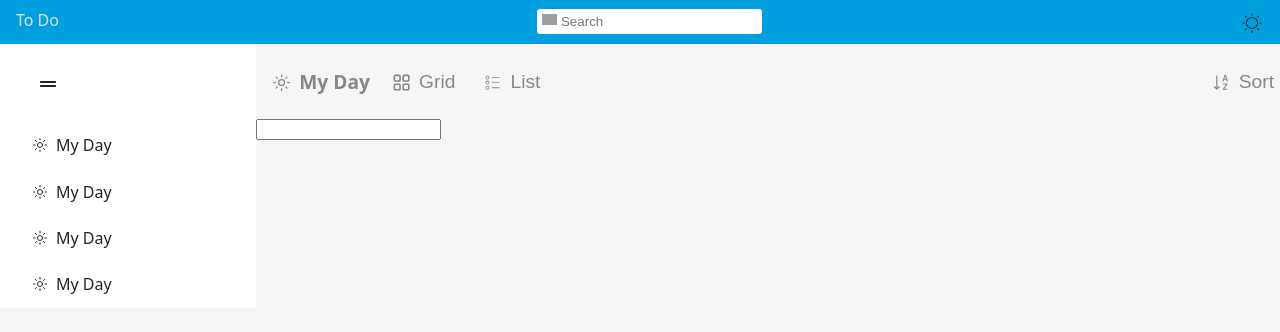
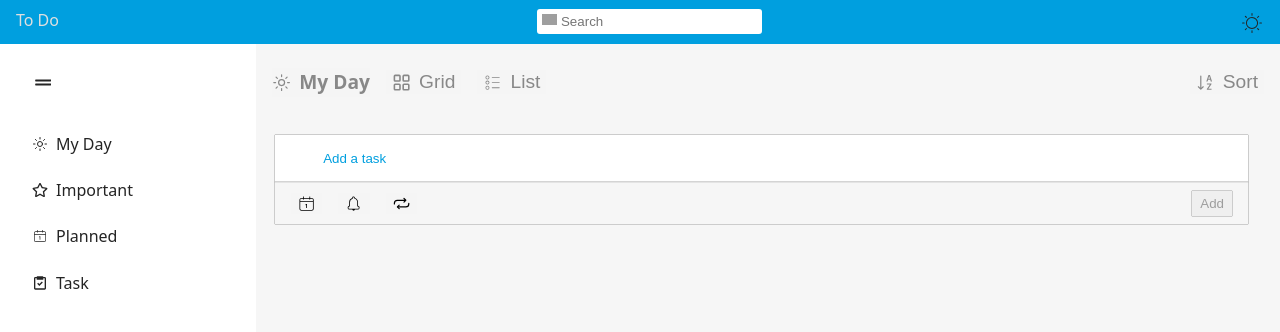
Before and after one commit to sachinsvs13/To-do-app, a React (Vite) app in the folder front-end/: page / in a window 1280 px wide. Shown: the top 332 px of the page. Built offline with nearby package versions, Linux system fonts and the light colour scheme; grey boxes are pictures that could not be loaded.

Commit message:
just some styling

```diff
--- a/front-end/src/Components/PagesNavigation.jsx
+++ b/front-end/src/Components/PagesNavigation.jsx
@@ -2,6 +2,11 @@
 import { IoSunnyOutline } from "react-icons/io5";
 import "../Styles/PageNavigation.css";
 import { useState } from "react";
+import { FaRegStar } from "react-icons/fa";
+import { CiCalendarDate } from "react-icons/ci";
+import { BiTask } from "react-icons/bi";
+
+
 
 export default function PagesNavigation() {
   const [IsActive, setIsActive] = useState(true);
@@ -20,16 +25,16 @@
               My Day
             </li>
             <li className="items">
-              <IoSunnyOutline className="icon" />
-              My Day
+              <FaRegStar className="icon" />
+              Important
             </li>
             <li className="items">
-              <IoSunnyOutline className="icon" />
-              My Day
+              <CiCalendarDate className="icon" />
+              Planned
             </li>
             <li className="items">
-              <IoSunnyOutline className="icon" />
-              My Day
+              <BiTask className="icon" />
+              Task
             </li>
           </ul>
         </div>
--- a/front-end/src/Pages/home.jsx
+++ b/front-end/src/Pages/home.jsx
@@ -3,34 +3,53 @@
 import { LuLayoutGrid } from "react-icons/lu";
 import { CiCircleList } from "react-icons/ci";
 import { BsSortAlphaDown } from "react-icons/bs";
+import { CiCalendarDate } from "react-icons/ci";
+import { CiBellOn } from "react-icons/ci";
+import { IoRepeatOutline } from "react-icons/io5";
 
 export default function Home() {
   return (
     <main>
-      <div className="setting">
-        <div className="left-setting">
-          <h3 className="top">
+      <div className="setting-container">
+        <div className="setting">
+          <h3 className="options">
             <IoSunnyOutline className="icon" />
             My Day
           </h3>
-          <button className="top">
+          <button className="options">
             <LuLayoutGrid className="icon" />
             Grid
           </button>
-          <button className="top">
+          <button className="options">
             <CiCircleList className="icon" />
             List
           </button>
         </div>
-        <div className="left-setting">
-          <button className="top">
+        <div className="setting">
+          <button className="options" style={{marginRight : "1rem"}}>
             <BsSortAlphaDown className="icon" />
             Sort
           </button>
         </div>
       </div>
-      <div>
-        <input type="text"/>
+      <div className="task-container">
+        <input type="text" placeholder="Add a task" className="task-input" />
+        <div className="task-options-container">
+          <div className="task-options">
+            <button className="options" style={{color : 'black'}}>
+              <CiCalendarDate />
+            </button>
+            <button className="options" style={{color : 'black'}}>
+              <CiBellOn />
+            </button>
+            <button className="options" style={{color : 'black'}}>
+              <IoRepeatOutline />
+            </button>
+          </div>
+          <div className="task-options">
+            <button className="add-btn">Add</button>
+          </div>
+        </div>
       </div>
     </main>
   );
--- a/front-end/src/Styles/Home.css
+++ b/front-end/src/Styles/Home.css
@@ -2,17 +2,18 @@
   flex: 1 1 auto;
 }
 
-.setting {
+.setting-container {
   display: flex;
   justify-content: space-between;
   margin-top: 0.3rem;
 }
-.left-setting {
+
+.setting {
   display: flex;
   align-items: center;
 }
 
-.top {
+.options {
   color: rgb(136, 136, 136);
   display: flex;
   margin-left: 1rem;
@@ -20,4 +21,52 @@
   font-size: 1.2rem;
   border: none;
   background-color: rgba(245, 245, 245, 0.87);
+  cursor : pointer;
 }
+
+.task-container{
+  padding: 1.2rem 2rem 0 1.2rem;
+  flex-direction: column;
+  display: flex;
+}
+
+.task-input{
+  padding: 1rem 0.5rem 1rem 3rem;
+  flex: 1 1 auto;
+  outline: none;
+  border : none;
+  box-shadow: 0px 0px 1px 0px rgb(0, 0, 0);
+}
+
+.task-input::placeholder{
+  color: #009fdf;
+}
+
+.task-input:focus::placeholder{
+  color: #3d3d3d;
+  transition: 0.5s;
+}
+
+.task-options-container{
+  display: flex;
+  justify-content: space-between;
+  padding : 0.5rem 0;
+  margin: 0;
+  border-top: 1px solid #e4e4e4;
+  box-shadow: 0px 0px 1px 0px rgb(0, 0, 0);
+
+}
+
+.task-options{
+  display: flex;
+  align-items: center;
+}
+
+.add-btn{
+  margin-right: 1rem;
+  color: rgba(145, 145, 145, 0.87);
+  border:none;
+  box-shadow: 0px 0px 1px 0px rgb(0, 0, 0);
+  padding : 0.3rem 0.5rem;
+  cursor :not-allowed;
+}
--- a/front-end/src/Styles/PageNavigation.css
+++ b/front-end/src/Styles/PageNavigation.css
@@ -1,10 +1,11 @@
 .side-component {
-
   background-color: white;
   flex: 0 1 20%;
+  height: 94vh;
+
 }
 .top-icon {
-  padding: 2rem 0 1.5rem 2.5rem;
+  padding: 1.9rem 0 1.5rem 2.2rem;
   cursor: pointer;
 }
 
--- a/front-end/src/Styles/index.css
+++ b/front-end/src/Styles/index.css
@@ -4,8 +4,11 @@
     font-weight: 400;
     color:  #242424;
     background-color: rgba(245, 245, 245, 0.87);
+
   }
 
-body{
-  margin: 0
+html,body{
+  margin: 0;
+  padding : 0;
+
 }
```
